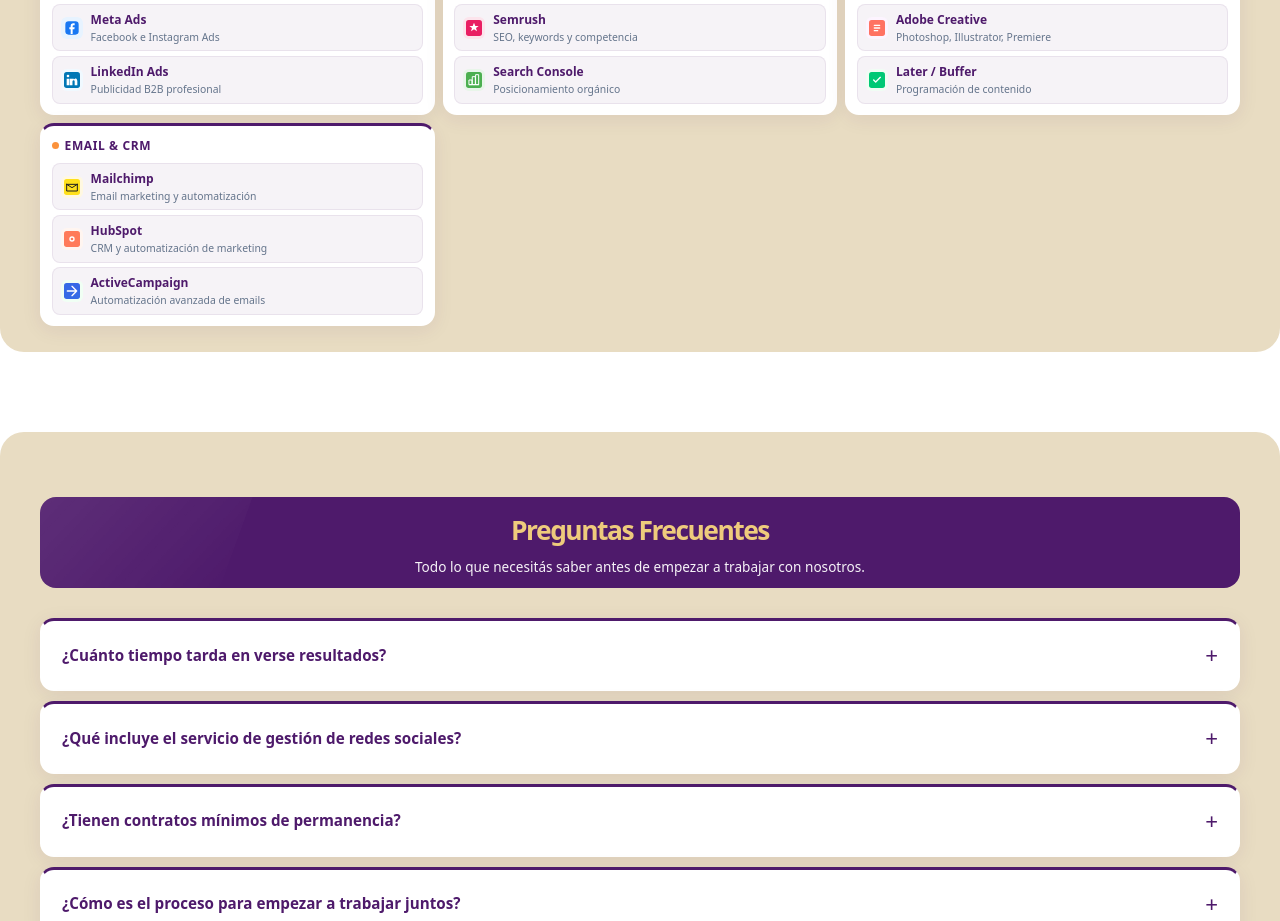
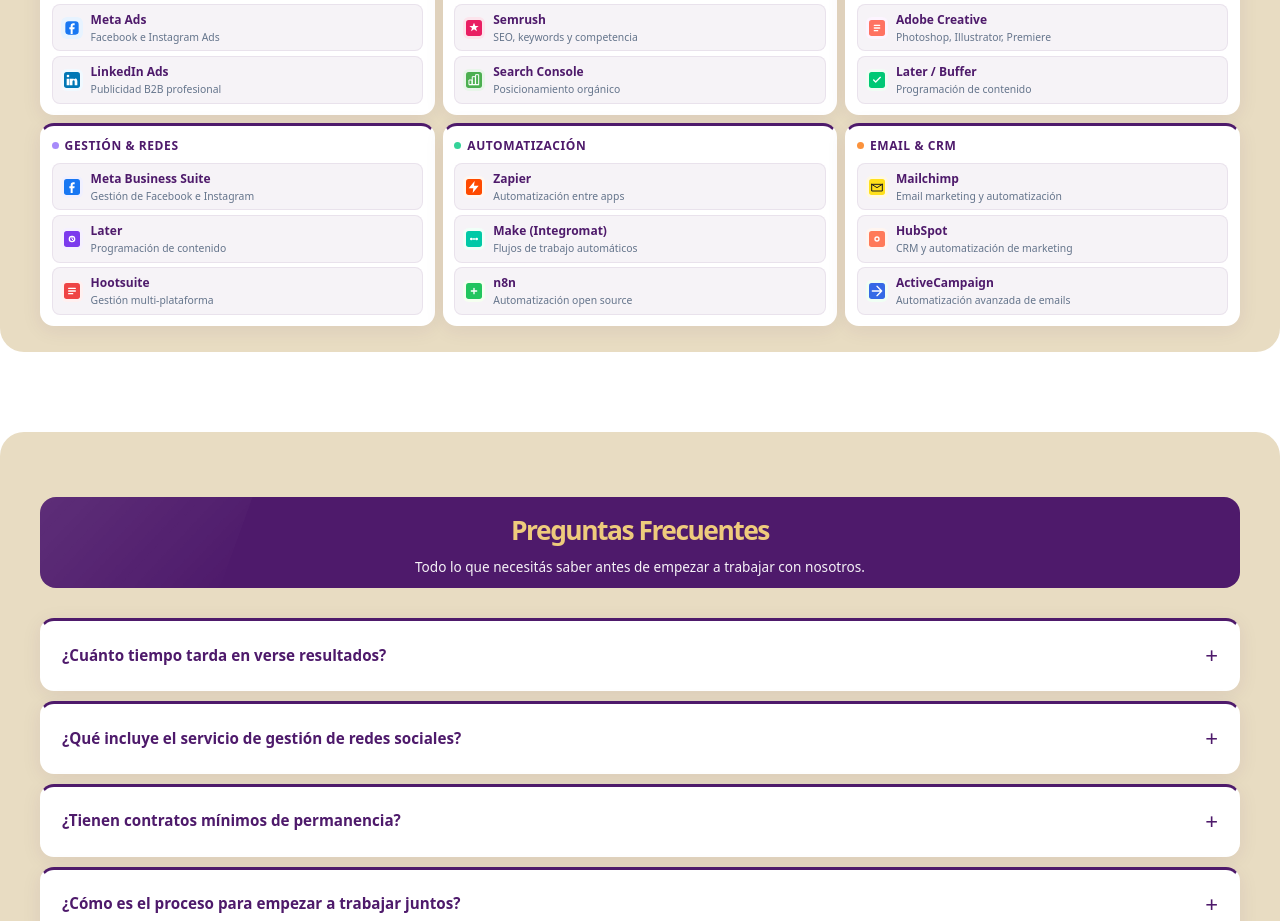
Before and after one commit to francoxvr/BRAVAS-WEB, a Next.js app in the folder frontend/: page /servicios in a window 1280 px wide. Shown: the part 3440-4361 px from the top of the page. Built offline with nearby package versions, Linux system fonts and the light colour scheme; no server answers.

Commit message:
se modifico herramientas

```diff
--- a/frontend/src/components/sections/Servicios.tsx
+++ b/frontend/src/components/sections/Servicios.tsx
@@ -50,6 +50,16 @@ const herramientas = [
     { nombre: 'Canva', desc: 'Diseño visual y branding', bg: '#fff0f6', icon: <svg width="16" height="16" viewBox="0 0 24 24" fill="none"><rect width="24" height="24" rx="4" fill="#7c3aed" /><circle cx="12" cy="12" r="5" stroke="white" strokeWidth="2" /><circle cx="12" cy="12" r="2" fill="white" /></svg> },
     { nombre: 'Adobe Creative', desc: 'Photoshop, Illustrator, Premiere', bg: '#fdf4ff', icon: <svg width="16" height="16" viewBox="0 0 24 24" fill="none"><rect width="24" height="24" rx="4" fill="#ff7262" /><path d="M8 8h8M8 12h8M8 16h5" stroke="white" strokeWidth="2" strokeLinecap="round" /></svg> },
     { nombre: 'Later / Buffer', desc: 'Programación de contenido', bg: '#f0fdf4', icon: <svg width="16" height="16" viewBox="0 0 24 24" fill="none"><rect width="24" height="24" rx="4" fill="#00c875" /><path d="M7 12l3 3 7-7" stroke="white" strokeWidth="2" strokeLinecap="round" strokeLinejoin="round" /></svg> },
+  ]},
+  { categoria: 'Gestión & Redes', color: '#a78bfa', tools: [
+    { nombre: 'Meta Business Suite', desc: 'Gestión de Facebook e Instagram', bg: '#f0f0ff', icon: <svg width="16" height="16" viewBox="0 0 24 24" fill="none"><rect width="24" height="24" rx="4" fill="#1877f2" /><path d="M16 8h-2a1 1 0 00-1 1v2h3l-.5 3H13v7h-3v-7H8v-3h2V9a4 4 0 014-4h2v3z" fill="white" /></svg> },
+    { nombre: 'Later', desc: 'Programación de contenido', bg: '#f5f0ff', icon: <svg width="16" height="16" viewBox="0 0 24 24" fill="none"><rect width="24" height="24" rx="4" fill="#7c3aed" /><circle cx="12" cy="12" r="4" stroke="white" strokeWidth="2" /><path d="M12 8v4l2 2" stroke="white" strokeWidth="1.5" strokeLinecap="round" /></svg> },
+    { nombre: 'Hootsuite', desc: 'Gestión multi-plataforma', bg: '#fff0f0', icon: <svg width="16" height="16" viewBox="0 0 24 24" fill="none"><rect width="24" height="24" rx="4" fill="#ef4444" /><path d="M7 12h10M7 8h10M7 16h6" stroke="white" strokeWidth="2" strokeLinecap="round" /></svg> },
+  ]},
+  { categoria: 'Automatización', color: '#34d399', tools: [
+    { nombre: 'Zapier', desc: 'Automatización entre apps', bg: '#fff7f0', icon: <svg width="16" height="16" viewBox="0 0 24 24" fill="none"><rect width="24" height="24" rx="4" fill="#ff4a00" /><path d="M13 3L4 14h7l-1 7 9-11h-7l1-7z" fill="white" /></svg> },
+    { nombre: 'Make (Integromat)', desc: 'Flujos de trabajo automáticos', bg: '#f0fff8', icon: <svg width="16" height="16" viewBox="0 0 24 24" fill="none"><rect width="24" height="24" rx="4" fill="#00c9a7" /><circle cx="8" cy="12" r="2" fill="white" /><circle cx="16" cy="12" r="2" fill="white" /><path d="M10 12h4" stroke="white" strokeWidth="2" /></svg> },
+    { nombre: 'n8n', desc: 'Automatización open source', bg: '#f5fff0', icon: <svg width="16" height="16" viewBox="0 0 24 24" fill="none"><rect width="24" height="24" rx="4" fill="#22c55e" /><path d="M8 12h8M12 8v8" stroke="white" strokeWidth="2" strokeLinecap="round" /></svg> },
   ]},
   { categoria: 'Email & CRM', color: '#fb923c', tools: [
     { nombre: 'Mailchimp', desc: 'Email marketing y automatización', bg: '#fff8e1', icon: <svg width="16" height="16" viewBox="0 0 24 24" fill="none"><rect width="24" height="24" rx="4" fill="#ffe01b" /><path d="M4 8l8 5 8-5M4 8v10h16V8M4 8h16" stroke="#1f1f1f" strokeWidth="1.5" strokeLinecap="round" strokeLinejoin="round" /></svg> },
```
